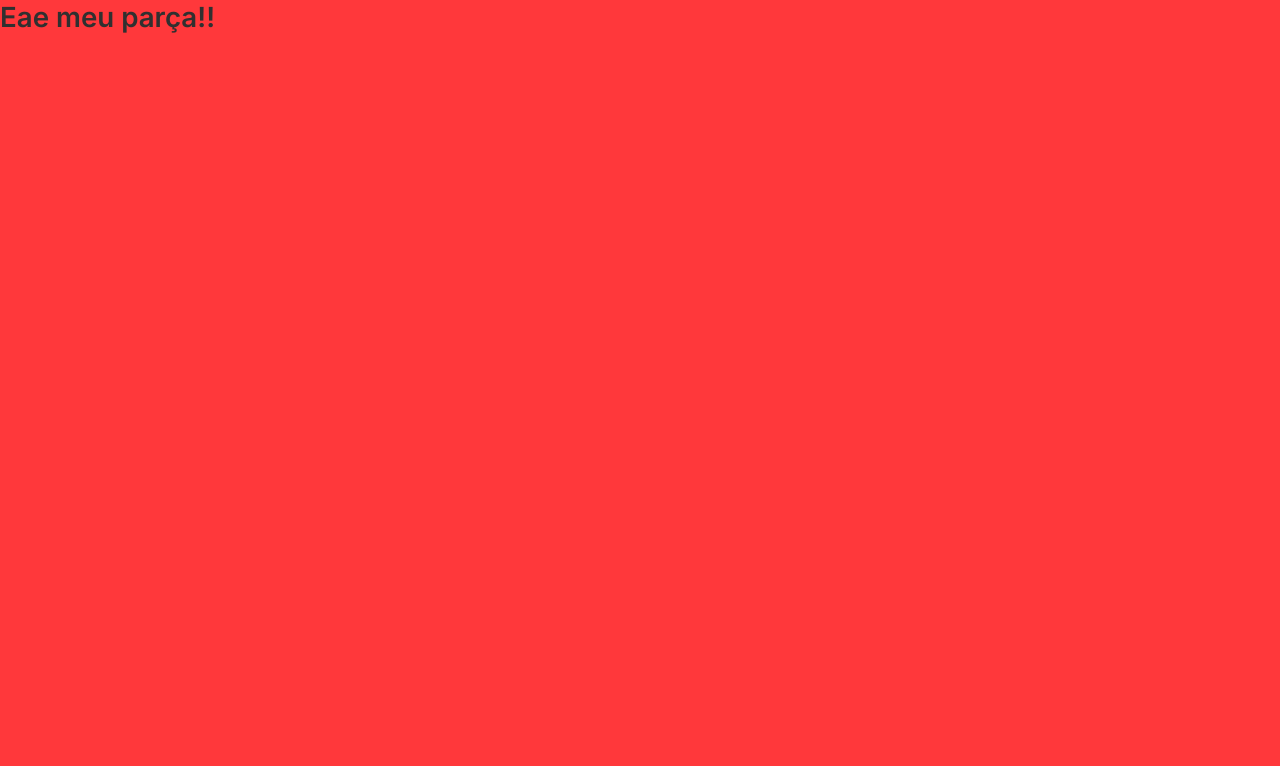
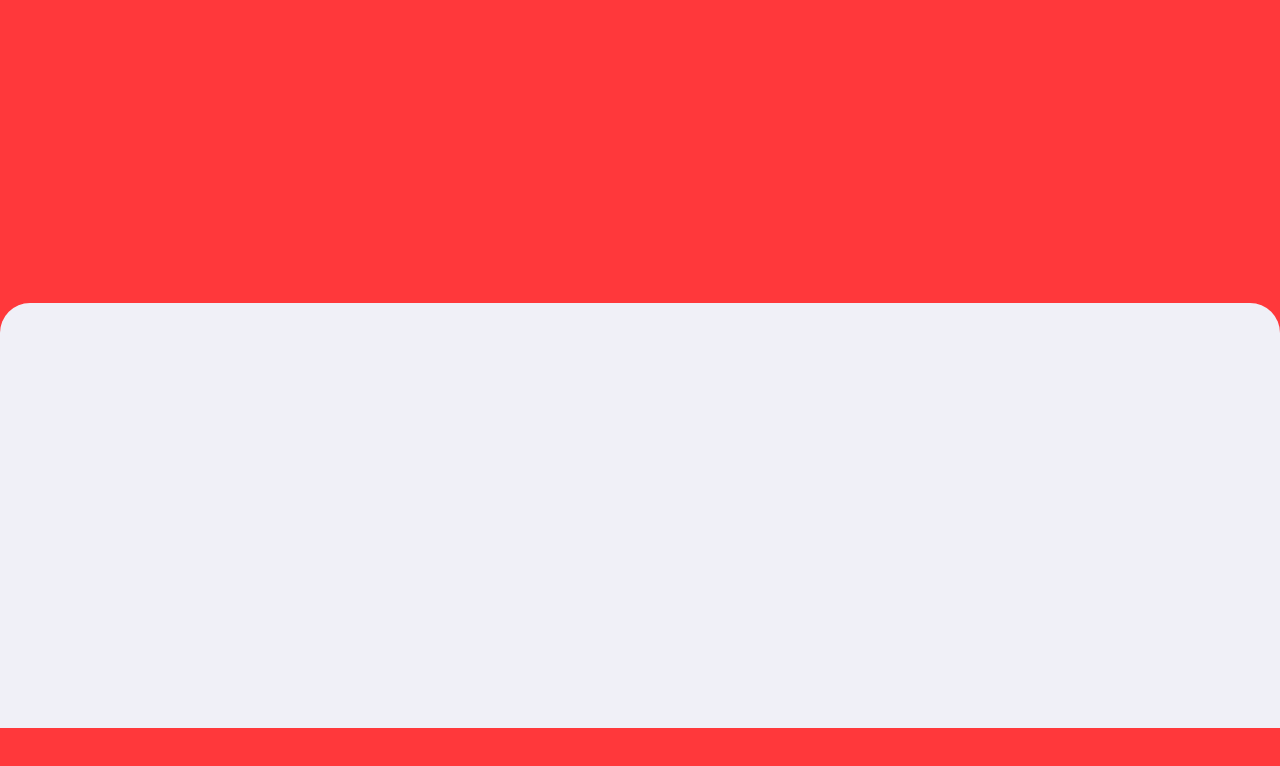
Before and after one commit to wendelspereira/primegrills, a Next.js app: page / in a window 1280 px wide. Shown: the top 766 px of the page. Built offline with nearby package versions, Linux system fonts and the light colour scheme.

Commit message:
adicao da base html

```diff
--- a/src/pages/index.tsx
+++ b/src/pages/index.tsx
@@ -1,5 +1,24 @@
+import styles from "../styles/pages/Home.module.css";
+
 export default function Home() {
   return (
-    <h1>Eae meu parça!!</h1>
-  )
+    <div className={styles.container}>
+      <section>
+        <div className={styles.headerContainer}>
+          {/* colocar o header da pagina aqui */}
+
+          <div className={styles.menu}>
+
+          </div>
+        </div>
+        <div className={styles.cardContainer}>
+
+        </div>
+        <footer className={styles.containerFooter}>
+          {/* colocar o footer aqui */}
+
+        </footer>
+      </section>
+    </div>
+  );
 }
--- /dev/null
+++ b/src/styles/pages/Home.module.css
@@ -0,0 +1,29 @@
+.container {
+    height: 100vh;
+    margin: auto;
+    padding: 0;
+    display: flex;
+    flex-direction: column;
+}
+
+.container section {
+    flex: 1;
+    display: grid;
+    grid-template-rows: 1.13fr 1.58fr 0.27fr;
+}
+
+.headerContainer{
+ background: var(--background);
+}
+
+.menu {
+    display: flex;
+    flex-direction: row;
+}
+
+.cardContainer{
+    background: var(--secundary);
+
+
+    border-radius: 30px 30px 0 0;
+}
```
Also changed, not shown: src/styles/pages/pages.txt (deleted).
